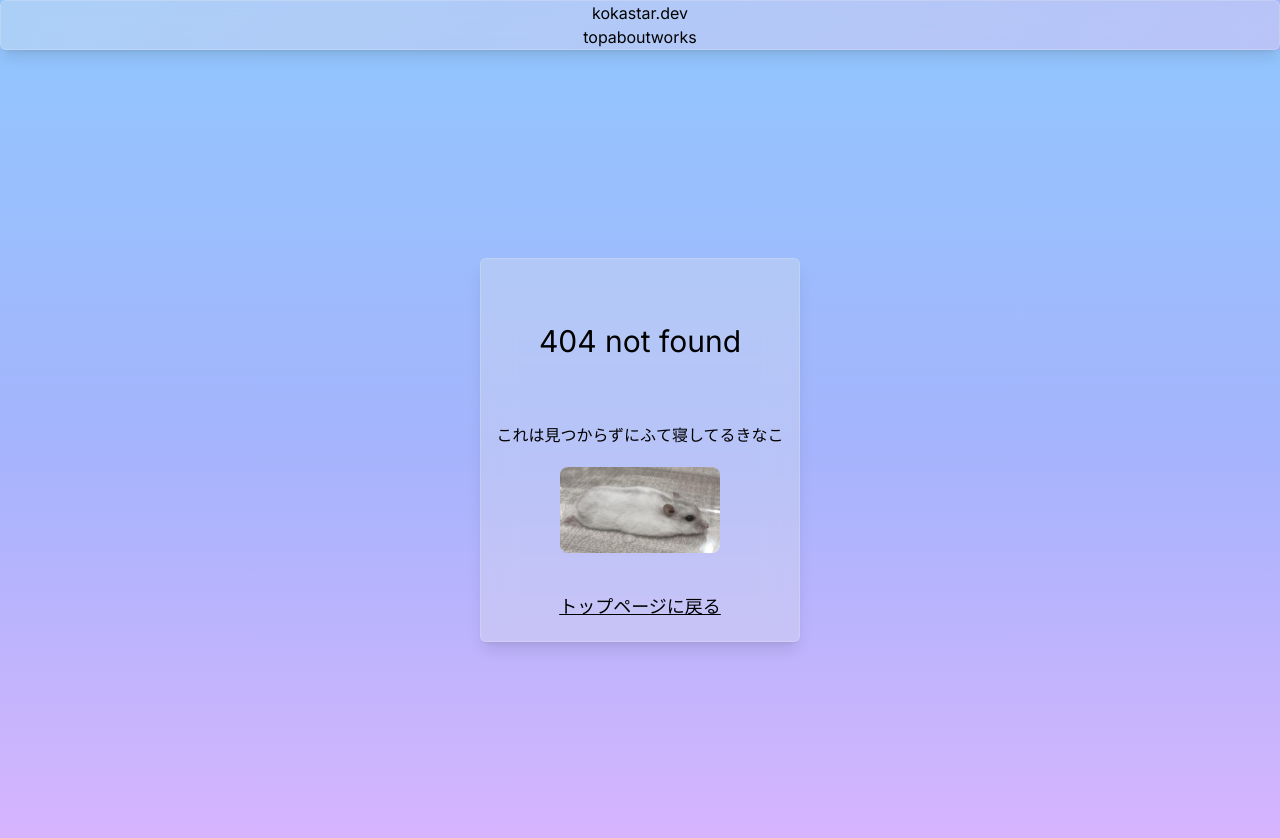
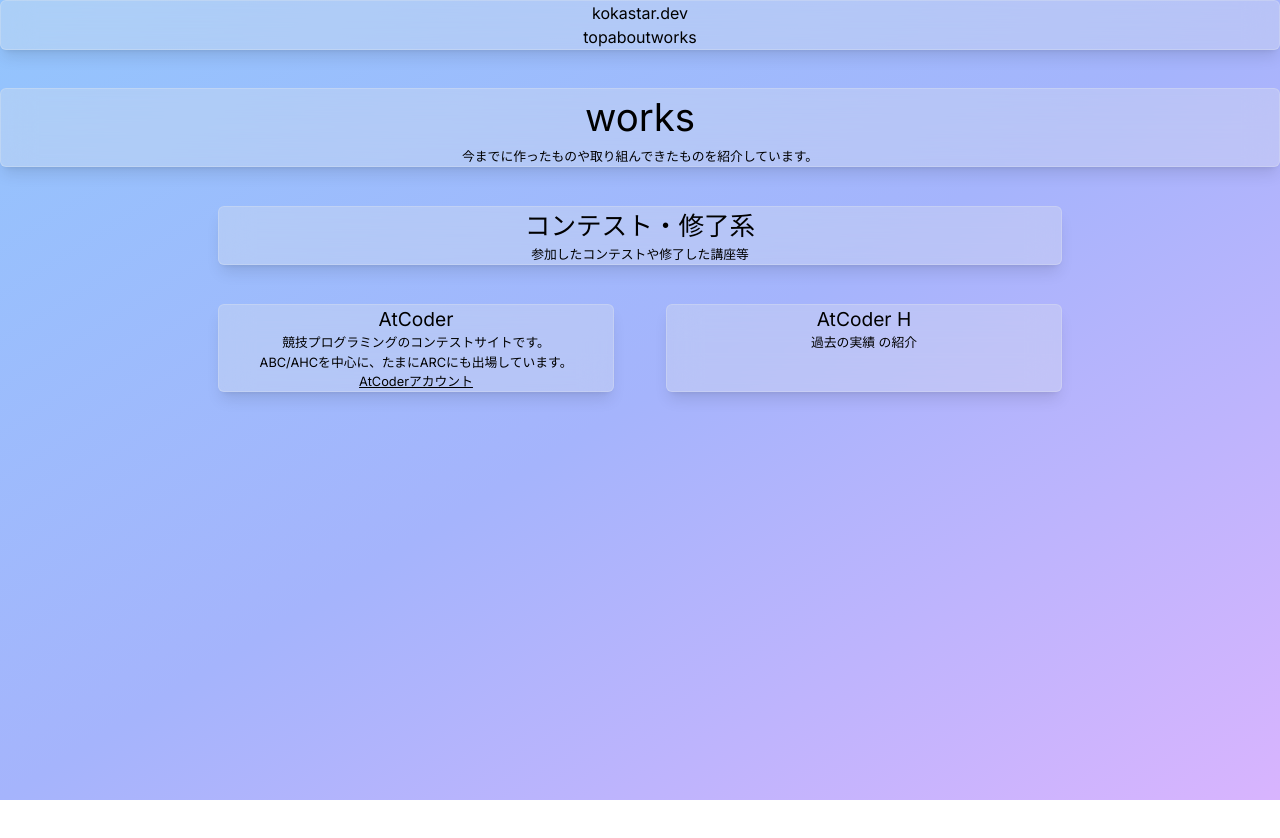
Before and after one commit to starkoka/website, a Next.js app: page /works in a window 1280 px wide. Before the commit this address had no page. Shown: the top 838 px of the page. After the commit the page ends 800 px from the top, so only its background shows below. Built offline with nearby package versions, Linux system fonts and the light colour scheme; no server answers.

Commit message:
feat:workページの実装(wip)

```diff
--- /dev/null
+++ b/components/atcoderTile.js
@@ -0,0 +1,56 @@
+'use client';
+
+import { useEffect, useState } from 'react';
+import Link from "next/link";
+
+const LoadingComponent = () => <div
+    className="flex-grow bg-gray-200/30 backdrop-blur-lg rounded-md border border-gray-200/30 shadow-lg items-center justify-center w-[31vw]">
+    <h1 className="text-center text-[1.5vw]">AtCoder</h1>
+    <div className="text-center text-[1vw]">
+        <p>競技プログラミングのコンテストサイトです。</p>
+        <p>ABC/AHCを中心に、たまにARCにも出場しています。</p>
+        <Link href="https://atcoder.jp/users/kokastar" target="_blank"><p
+            className="mt-[1vw] underline">AtCoderアカウント</p></Link>
+    </div>
+</div>
+
+export default function AtcoderTile() {
+    const [data, setData] = useState(null);
+
+    useEffect(() => {
+        async function fetchData() {
+            const response = await fetch("/api/atcoder");
+            const result = await response.json();
+            setData(result);
+        }
+
+        fetchData();
+    }, []);
+
+    if (!data) {
+        return <div
+            className="flex-grow bg-gray-200/30 backdrop-blur-lg rounded-md border border-gray-200/30 shadow-lg items-center justify-center w-[31vw]">
+            <h1 className="text-center text-[1.5vw]">AtCoder</h1>
+            <div className="text-center text-[1vw]">
+                <p>競技プログラミングのコンテストサイトです。</p>
+                <p>ABC/AHCを中心に、たまにARCにも出場しています。</p>
+                <Link href="https://atcoder.jp/users/kokastar" target="_blank"><p
+                    className="mt-[1vw] underline">AtCoderアカウント</p></Link>
+            </div>
+        </div>;
+    }
+
+    return (
+        <div
+            className="flex-grow bg-gray-200/30 backdrop-blur-lg rounded-md border border-gray-200/30 shadow-lg items-center justify-center w-[31vw]">
+            <h1 className="text-center text-[1.5vw]">AtCoder</h1>
+            <div className="text-center text-[1vw]">
+                <p style={{color: data.color}}>{data.message}</p>
+                <p>競技プログラミングのコンテストサイトです。</p>
+                <p>ABC/AHCを中心に、たまにARCにも出場しています。</p>
+                <Link href="https://atcoder.jp/users/kokastar" target="_blank"><p
+                    className="mt-[1vw] underline">AtCoderアカウント</p></Link>
+            </div>
+        </div>
+    );
+}
--- /dev/null
+++ b/src/app/about/page.js
@@ -0,0 +1,34 @@
+import Header from '/components/header.js';
+import Link from 'next/link';
+
+
+export default function Home() {
+    return (
+        <div className="h-screen w-full bg-gradient-to-br from-blue-300 via-indigo-300 to-purple-300">
+            <Header/>
+            <div className="flex flex-col items-center">
+                <div
+                    className="w-[66vw] bg-gray-200/30 backdrop-blur-lg rounded-md border border-gray-200/30 shadow-lg mt-[3vw]">
+                    <h1 className="text-center text-[3vw]">about</h1>
+                    <div className="text-center text-[1vw]">
+                        <p>今までに作ったものや取り組んできたものを紹介しています。</p>
+                    </div>
+                </div>
+
+                <div className="flex flex-wrap justify-center mt-[3vw] space-x-[4vw]">
+                    <div
+                        className="flex-grow bg-gray-200/30 backdrop-blur-lg rounded-md border border-gray-200/30 shadow-lg items-center justify-center w-[31vw]">
+                        <Link href="/about"><h1 className="text-center text-[2vw] underline">about→</h1></Link>
+                        <p className="text-center text-[1vw]">詳しい自己紹介</p>
+                    </div>
+                    <div
+                        className="flex-grow bg-gray-200/30 backdrop-blur-lg rounded-md border border-gray-200/30 shadow-lg items-center justify-center w-[31vw]">
+                        <Link href="/works"><h1 className="text-center text-[2vw] underline">works→</h1></Link>
+                        <p className="text-center text-[1vw]">過去の実績
+                            の紹介</p>
+                    </div>
+                </div>
+            </div>
+        </div>
+    );
+}
--- a/src/app/page.js
+++ b/src/app/page.js
@@ -8,7 +8,7 @@ export default function Home() {
             <Header/>
             <div className="flex flex-col items-center">
                 <div
-                    className="w-[66vw] bg-gray-200/30 backdrop-blur-lg rounded-md border border-gray-200/30 shadow-lg mt-[3vw]">
+                    className="w-[100vw] bg-gray-200/30 backdrop-blur-lg rounded-md border border-gray-200/30 shadow-lg mt-[3vw]">
                     <div className="flex items-center justify-center w-full h-28 mb-[5vw]">
                         <img src="/images/starkoka.jpeg" alt="kokastarのアイコン"
                              className="rounded-full w-[10vw] mt-[5vw]"/>
@@ -36,21 +36,20 @@ export default function Home() {
                     <div className="ml-[2vw] text-[1vw]">
                         <p>kokastarです。表記はkokastar or こかすた〜です。</p>
                         <p>競技プログラミング・高専ロボコンを中心に色々やってる高専生です。</p>
-                        <p>C++/Python/JavaScriptでの開発経験があります。</p>
+                        <p>C++/Python/JavaScriptでの開発経験があります。Web系はこのサイトが作れる程度です。</p>
                     </div>
                 </div>
 
-                <div className="flex flex-wrap justify-center mt-[3vw] space-x-10 w-[66vw]">
+                <div className="flex flex-wrap justify-center mt-[3vw] space-x-[4vw]">
                     <div
-                        className="flex-grow bg-gray-200/30 backdrop-blur-lg rounded-md border border-gray-200/30 shadow-lg items-center justify-center">
+                        className="flex-grow bg-gray-200/30 backdrop-blur-lg rounded-md border border-gray-200/30 shadow-lg items-center justify-center w-[31vw]">
                         <Link href="/about"><h1 className="text-center text-[2vw] underline">about→</h1></Link>
-                        <p className="text-center text-[1vw]">詳しい自己紹介</p>
+                        <p className="text-center text-[1vw]">もっと詳しい自己紹介</p>
                     </div>
                     <div
-                        className="flex-grow bg-gray-200/30 backdrop-blur-lg rounded-md border border-gray-200/30 shadow-lg items-center justify-center">
+                        className="flex-grow bg-gray-200/30 backdrop-blur-lg rounded-md border border-gray-200/30 shadow-lg items-center justify-center w-[31vw]">
                         <Link href="/works"><h1 className="text-center text-[2vw] underline">works→</h1></Link>
-                        <p className="text-center text-[1vw]">過去の実績
-                            の紹介</p>
+                        <p className="text-center text-[1vw]">過去に作ったもの・取り組んだことの紹介</p>
                     </div>
                 </div>
             </div>
--- /dev/null
+++ b/src/app/works/page.js
@@ -0,0 +1,38 @@
+import Header from '/components/header.js';
+import AtCoderTile from '/components/atcoderTile.js';
+import Link from 'next/link';
+
+
+export default function Home() {
+    return (
+        <div className="h-screen w-full bg-gradient-to-br from-blue-300 via-indigo-300 to-purple-300">
+            <Header/>
+            <div className="flex flex-col items-center">
+                <div
+                    className="w-[100vw] bg-gray-200/30 backdrop-blur-lg rounded-md border border-gray-200/30 shadow-lg mt-[3vw]">
+                    <h1 className="text-center text-[3vw]">works</h1>
+                    <div className="text-center text-[1vw]">
+                        <p>今までに作ったものや取り組んできたものを紹介しています。</p>
+                    </div>
+                </div>
+                <div
+                    className="w-[66vw] bg-gray-200/30 backdrop-blur-lg rounded-md border border-gray-200/30 shadow-lg mt-[3vw]">
+                    <h1 className="text-center text-[2vw]">コンテスト・修了系</h1>
+                    <div className="text-center text-[1vw]">
+                        <p>参加したコンテストや修了した講座等</p>
+                    </div>
+                </div>
+
+                <div className="flex flex-wrap justify-center mt-[3vw] space-x-[4vw]">
+                    <AtCoderTile/>
+                    <div
+                        className="flex-grow bg-gray-200/30 backdrop-blur-lg rounded-md border border-gray-200/30 shadow-lg items-center justify-center w-[31vw]">
+                        <Link href="/works"><h1 className="text-center text-[1.5vw]">AtCoder H</h1></Link>
+                        <p className="text-center text-[1vw]">過去の実績
+                            の紹介</p>
+                    </div>
+                </div>
+            </div>
+        </div>
+    );
+}
```
Also changed, not shown: components/atcoderTile/getRating.js (added).
